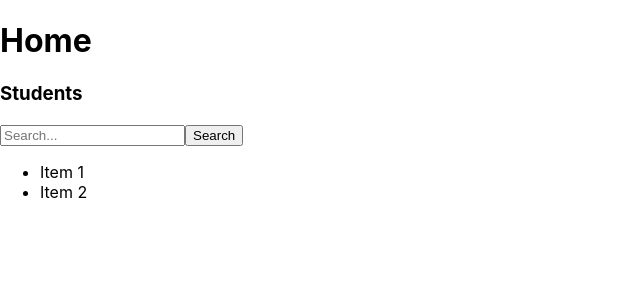
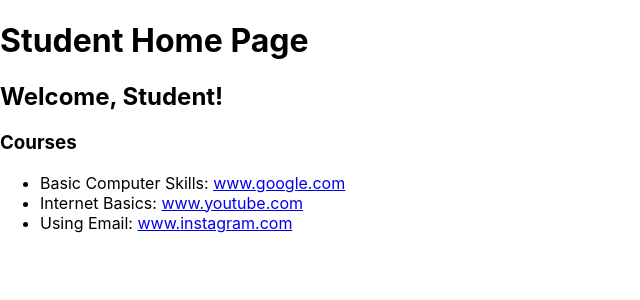
Before and after one commit to cfgcolumbus23/Team-14, a React (Create React App) app in the folder client/: page / in a window 1280 px wide. Shown: the top 300 px of the page, without its empty margins (0-640 px from the left). Built offline with nearby package versions, Linux system fonts and the light colour scheme.

Commit message:
Student Home Commit

```diff
--- a/client/src/App.jsx
+++ b/client/src/App.jsx
@@ -1,13 +1,14 @@
 import React, { useEffect, useState } from 'react'
 import AdminHome from './/pages/AdminHome';
+import StudentHome from './pages/StudentHome';
 
 
 function App() {
 
     return (
         <div className="App">
-            <h1>Home</h1>
-            <AdminHome />
+            <h1>Student Home Page</h1>
+            <StudentHome />
         </div>
     )
 }
--- a/client/src/pages/StudentHome.jsx
+++ b/client/src/pages/StudentHome.jsx
@@ -0,0 +1,23 @@
+import React from 'react';
+
+const StudentHome = ( {courses} ) => {
+    courses = {};
+    courses['Basic Computer Skills'] = 'www.google.com';
+    courses['Internet Basics'] = 'www.youtube.com';
+    courses['Using Email'] = 'www.instagram.com';
+
+    return (
+        <div class="StudentHome">
+            <h2>Welcome, Student!</h2>
+            <h3>Courses</h3>
+            <ul>
+
+            {Object.entries(courses).map(([course, link], index) => (
+                <li key={index}>{course}: <a href={link}>{link}</a></li>
+            ))}
+            </ul>
+        </div>
+    )
+}
+
+export default StudentHome;
```
